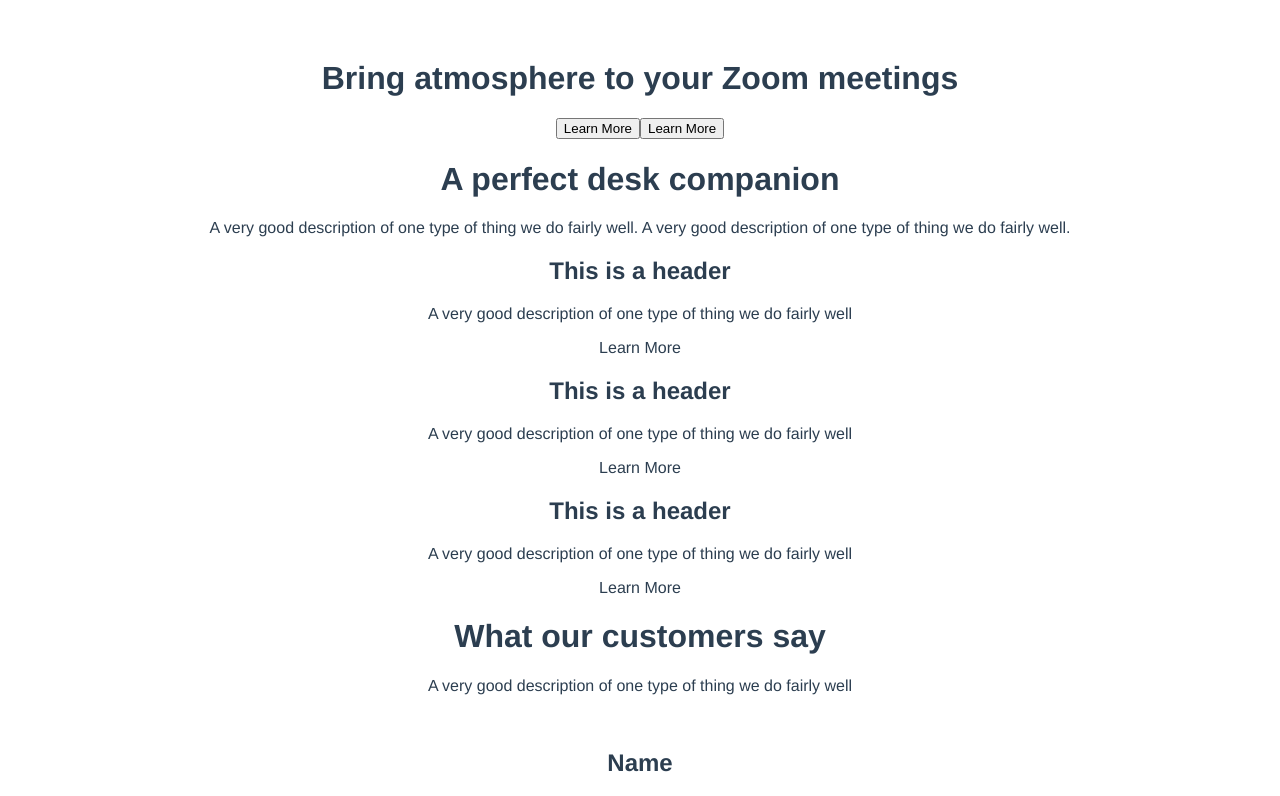
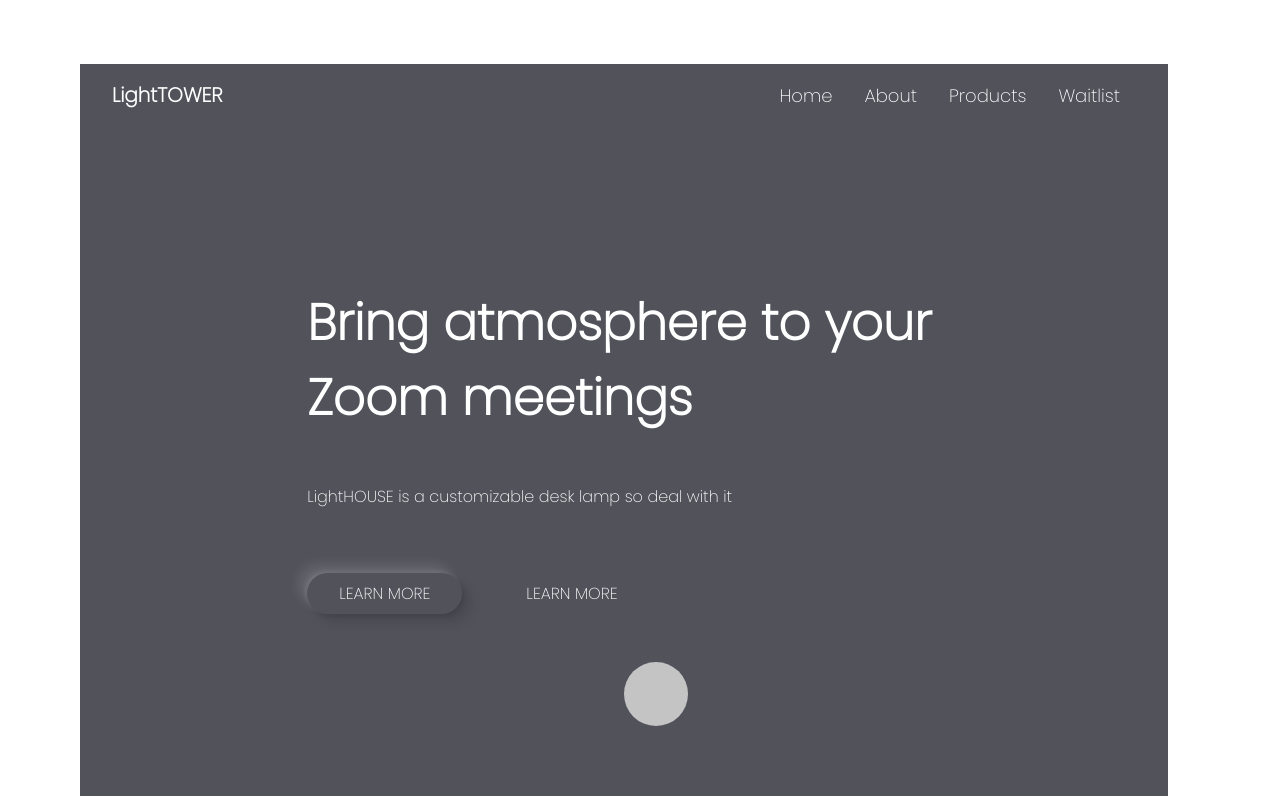
Before and after one commit to Boisset-C/led_product_landing_page, a Vue app: page / in a window 1280 px wide. Shown: the top 796 px of the page. Built offline with nearby package versions, Linux system fonts and the light colour scheme.

Commit message:
third commit

```diff
--- a/src/App.vue
+++ b/src/App.vue
@@ -1,11 +1,35 @@
 <template>
+<div id=#app>
+
+<section class="hero">
   <hero-section></hero-section>
+</section>
+
+<section class="blurb">
   <three-blurbs></three-blurbs>
+</section>
+
+<section class="social-proof">
   <social-proof></social-proof>
+</section>
+
+<section class="features-part-one">
   <features-part-one></features-part-one>
+</section>
+
+<section class="features-part-two">
   <features-part-two></features-part-two>
+</section>
+
+<section class="cta">
   <call-to-action></call-to-action>
+</section>
+
+<section class="footer">
   <footer-section></footer-section>
+</section>
+
+</div>
 </template>
 
 <script>
@@ -20,12 +44,27 @@
 </script>
 
 <style>
+@import url('https://fonts.googleapis.com/css2?family=Poppins:wght@200&display=swap');
+
+* {
+  margin: 1rem;
+  font-family: Poppins;
+  box-sizing: border-box
+}
 #app {
-  font-family: Avenir, Helvetica, Arial, sans-serif;
-  -webkit-font-smoothing: antialiased;
-  -moz-osx-font-smoothing: grayscale;
-  text-align: center;
-  color: #2c3e50;
-  margin-top: 60px;
+  display: grid;
+  width: 1040px;
+  height: 100vh;
 }
+
+.hero {
+  height: 900px;
+  background: #52525B;
+}
+
+.blurb {
+height: 750px;
+}
+
+
 </style>
--- a/src/components/CallToAction.vue
+++ b/src/components/CallToAction.vue
@@ -1,7 +1,9 @@
 <template>
-  <h2></h2>
 
-  <p></p>
+  <h2>A perfect desk companion</h2>
 
-  <button></button>
+  <p>A very good description of one type of thing we do fairly well.A very good description of one type of thing we do fairly well.</p>
+
+  <button>Buy our App</button>
+
 </template>
--- a/src/components/FooterSection.vue
+++ b/src/components/FooterSection.vue
@@ -11,5 +11,8 @@
   </ul>
 
 <small></small>
+</template>
 
-</template>
+<style scoped>
+
+</style>
--- a/src/components/HeroSection.vue
+++ b/src/components/HeroSection.vue
@@ -1,5 +1,79 @@
 <template>
+  <the-nav-bar></the-nav-bar>
+<div class="container">
   <h1>Bring atmosphere to your Zoom meetings</h1>
-  <button>Learn More</button>
-  <button>Learn More</button>
+  <p>LightHOUSE is a customizable desk lamp so deal with it</p>
+  <button class="btn-styled">LEARN MORE</button>
+  <button class="btn-flat">LEARN MORE</button>
+
+  <div id="circle"></div>
+</div>
 </template>
+
+<script>
+import TheNavBar from '../layout/TheNavBar.vue';
+export default {
+  components: {
+    TheNavBar,
+  }
+
+}
+</script>
+
+<style scoped>
+.container {
+  flex-wrap: wrap;
+  background: #52525B;
+  align-items: center;
+
+}
+button {
+padding: .5rem 2rem .5rem 2rem;
+}
+.btn-styled {
+margin-top: 3rem;
+margin-left: 20%;
+border: 0.5px solid rgba(255, 255, 255, 0.04);
+box-sizing: border-box;
+box-shadow: 2px 2px 4px rgba(0, 0, 0, 0.11), -2px -2px 4px rgba(255, 255, 255, 0.11), 9px 9px 12px rgba(0, 0, 0, 0.11), -9px -9px 12px rgba(255, 255, 255, 0.11);
+border-radius: 33px;
+font-size: 1rem;
+
+background-color: #52525B;
+border-color: #52525B;
+border-style: none;
+color: white;
+}
+
+.btn-flat {
+background-color: #52525B;
+border-style: none;
+color: white;
+font-size: 1rem;
+}
+
+h1 {
+  margin-top: 10rem;
+  margin-left: 20%;
+  width: 50vw;
+  text-align: left;
+  font-weight: 700;
+  font-size: 50px;
+  color: white;
+}
+
+p {
+  color: white;
+  margin-top: 3rem;
+  margin-left: 20%;
+}
+#circle {
+    display: flex;
+    margin-left: 50%;
+    background: #c4c4c4;
+    border-radius: 50%;
+    width: 4rem;
+    height: 4rem;
+    margin-top: 2rem;
+}
+</style>
--- a/src/components/SocialProof.vue
+++ b/src/components/SocialProof.vue
@@ -1,4 +1,5 @@
 <template>
+<section class="container">
   <h1>What our customers say</h1>
 
 
@@ -20,6 +21,12 @@
     <h2>Name</h2>
   </header>
 
+  </section>
+</template>
 
-
-</template>
+<style scoped>
+.container {
+  background: #52525B;
+  height: 10vh;
+}
+</style>
--- a/src/components/ThreeBlurbs.vue
+++ b/src/components/ThreeBlurbs.vue
@@ -1,11 +1,7 @@
 <template>
+  <header class="description-container">
   <h1>A perfect desk companion</h1>
-  <p>A very good description of one type of thing we do fairly well. A very good description of one type of thing we do fairly well.</p>
-
-  <header>
-    <h2>This is a header</h2>
-    <p>A very good description of one type of thing we do fairly well</p>
-    <a>Learn More</a>
+  <p class="description">A very good description of one type of thing we do fairly well. A very good description of one type of thing we do fairly well.</p>
   </header>
 
   <header>
@@ -15,8 +11,41 @@
   </header>
 
   <header>
-    <h2>This is a header</h2>
+    <h3>This is a header</h3>
+    <p>A very good description of one type of thing we do fairly well</p>
+    <a>Learn More</a>
+  </header>
+
+  <header>
+    <h4>This is a header</h4>
     <p>A very good description of one type of thing we do fairly well</p>
     <a>Learn More</a>
   </header>
 </template>
+
+<style scoped>
+h1 {
+font-style: normal;
+font-weight: 900;
+font-size: 20px;
+line-height: 30px;
+
+color: #000000;
+}
+
+.description-container {
+  }
+
+.description {
+width: 80vw;;
+justify-content: center;
+
+font-style: normal;
+font-weight: bold;
+font-size: 12px;
+line-height: 12px;
+
+
+color: #000000;
+}
+</style>
--- a/src/layout/TheNavBar.vue
+++ b/src/layout/TheNavBar.vue
@@ -1,12 +1,60 @@
 <template>
+  <section class="container">
+  <div class="logo">LightTOWER</div>
+    <nav>
+      <a href="#">Home</a>
+      <a href="#">About</a>
+      <a href="#">Products</a>
+      <a href="#">Waitlist</a>
+    </nav>
+  </section>
+</template>
 
-  <nav class="grid-container">
-    <ul>
-      <li class="logo"><a></a></li>
-      <li class="nav-link"><a>Home</a></li>
-      <li class="nav-link"><a>Feature</a></li>
-      <li class="nav-link"><a>About</a></li>
-      <li class="nav-link"><a>Waitlist</a></li>
-    </ul>
-  </nav>
-</template>
+<style scoped>
+
+.container {
+  display: flex;
+  justify-content: space-between;
+}
+.logo {
+display: inline-flex;
+margin-top: 1rem;
+width: 121px;
+height: 30px;
+left: 260px;
+top: 36px;
+
+font-family: Poppins;
+font-style: normal;
+font-weight: 900;
+font-size: 20px;
+line-height: 30px;
+
+
+color: #FFFFFF;
+
+
+}
+
+a {
+margin-top: 1.5rem;
+text-decoration: none;
+width: 54px;
+height: 27px;
+left: 856px;
+top: 48px;
+
+font-family: Poppins;
+font-style: normal;
+font-weight: normal;
+font-size: 18px;
+line-height: 27px;
+
+
+color: #FFFFFF;
+}
+
+
+
+
+</style>
--- a/src/main.js
+++ b/src/main.js
@@ -1,5 +1,6 @@
 import { createApp } from 'vue';
 import App from './App.vue';
+
 
 import HeroSection from './components/HeroSection.vue';
 import ThreeBlurbs from './components/ThreeBlurbs.vue';
```
Also changed, not shown: src/assets/logo.png (deleted).
